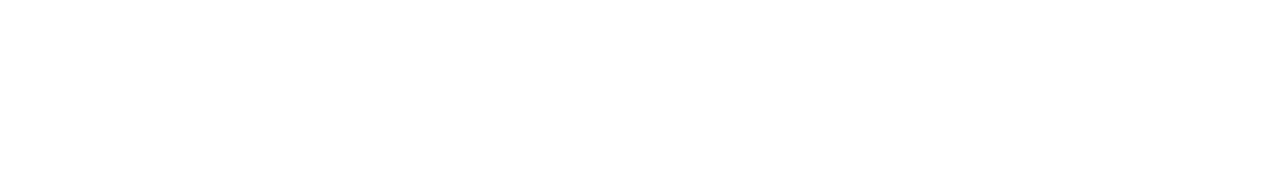
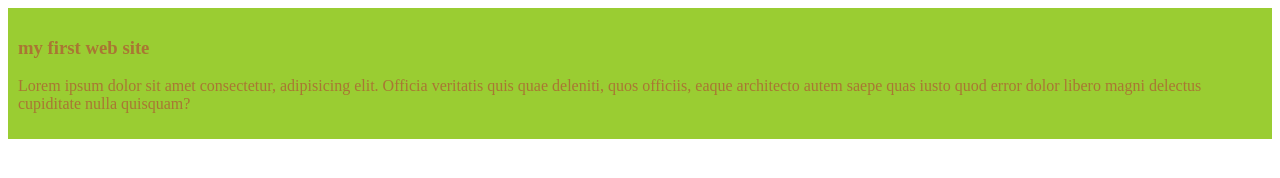
Before and after one commit to shahriarshafi42/my-simple-website-, a plain HTML site: page index.html in a window 1280 px wide. Drawn offline with Linux system fonts and the light colour scheme.

Commit message:
added first blog

```diff
--- a/index.html
+++ b/index.html
@@ -4,8 +4,14 @@
     <meta charset="UTF-8">
     <meta name="viewport" content="width=device-width, initial-scale=1.0">
     <title>my simple website</title>
+    <link rel="stylesheet" href="styles/color.css">
+
+
 </head>
 <body>
-
+    <div class="helo">
+        <h3>my first web site</h3>
+        <p>Lorem ipsum dolor sit amet consectetur, adipisicing elit. Officia veritatis quis quae deleniti, quos officiis, eaque architecto autem saepe quas iusto quod error dolor libero magni delectus cupiditate nulla quisquam?</p>
+    </div>
 </body>
 </html>
--- /dev/null
+++ b/styles/color.css
@@ -0,0 +1,5 @@
+.helo{
+    color: rgb(169, 118, 51);
+    background-color: yellowgreen;
+    padding: 10px;
+}
```
